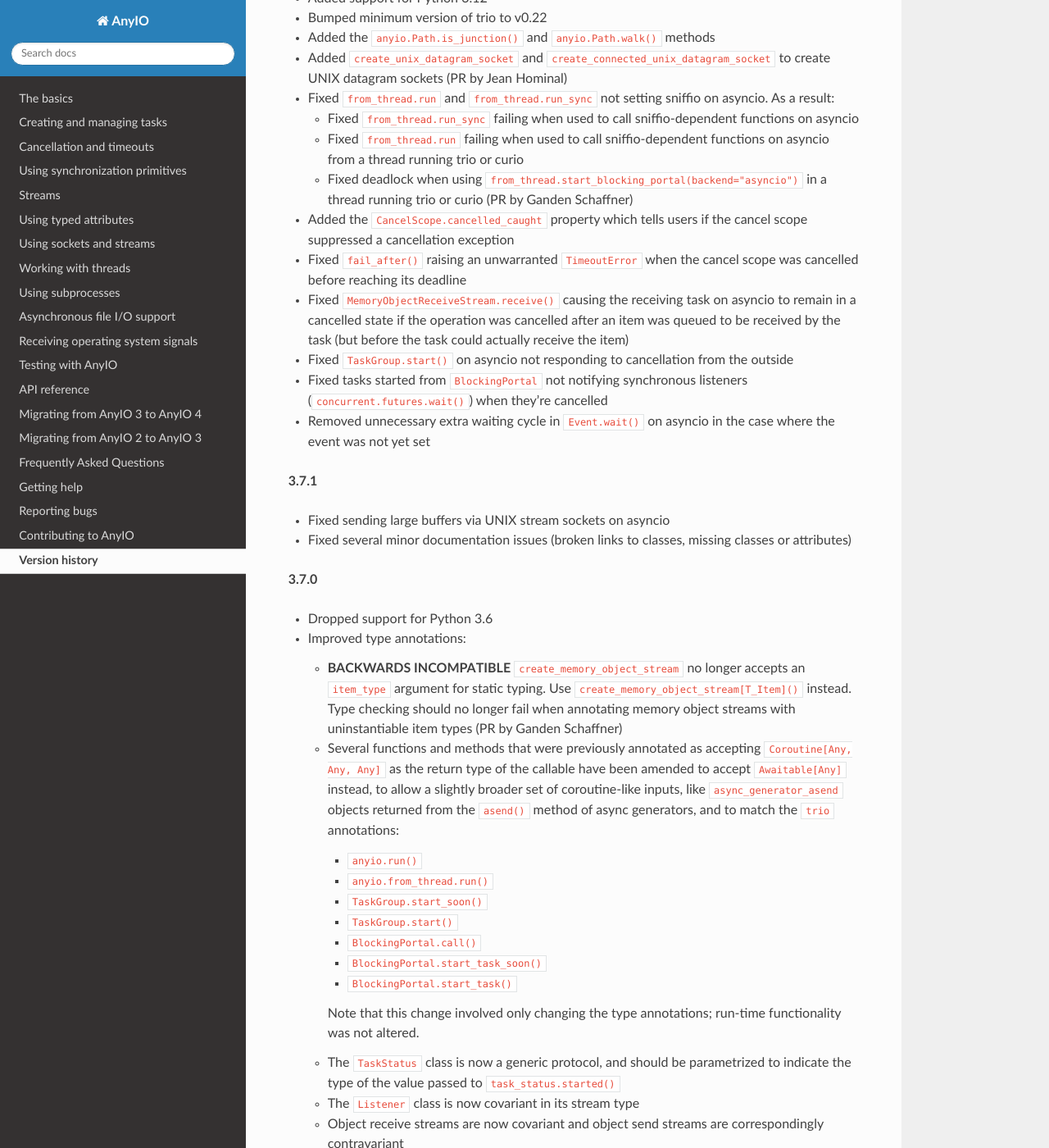
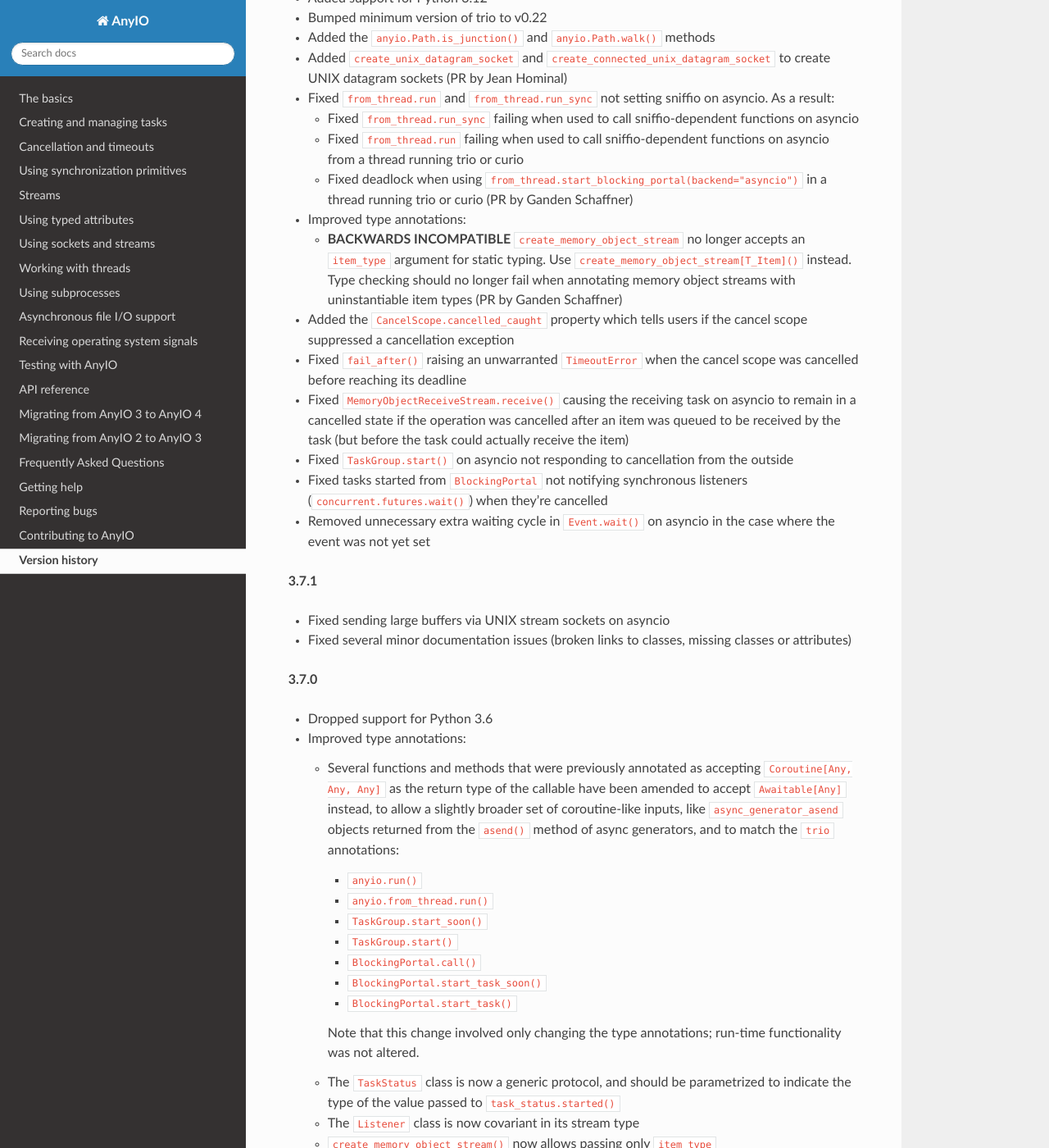
Before and after one commit to agronholm/anyio, a Sphinx documentation site: the page built from docs/versionhistory.rst, in a window 1280 px wide and 1400 px high, scrolled down 1050 px. Shown: the whole window at 82% size. Built offline with Sphinx 7.4.7 and the Read the Docs theme 2.0.0, drawn with Linux system fonts in a browser that asks for light colours; the version number could not be read and is left out.

Commit message:
Fix incorrect merge (454c7a618e3d3d6b738da108a3946385650ea477)

```diff
--- a/docs/versionhistory.rst
+++ b/docs/versionhistory.rst
@@ -53,6 +53,13 @@
     asyncio from a thread running trio or curio
   - Fixed deadlock when using ``from_thread.start_blocking_portal(backend="asyncio")``
     in a thread running trio or curio (PR by Ganden Schaffner)
+- Improved type annotations:
+
+  - **BACKWARDS INCOMPATIBLE** ``create_memory_object_stream`` no longer accepts an
+    ``item_type`` argument for static typing. Use
+    ``create_memory_object_stream[T_Item]()`` instead. Type checking should no longer
+    fail when annotating memory object streams with uninstantiable item types (PR by
+    Ganden Schaffner)
 - Added the ``CancelScope.cancelled_caught`` property which tells users if the cancel
   scope suppressed a cancellation exception
 - Fixed ``fail_after()`` raising an unwarranted ``TimeoutError`` when the cancel scope
@@ -102,6 +104,7 @@
   - The ``TaskStatus`` class is now a generic protocol, and should be parametrized to
     indicate the type of the value passed to ``task_status.started()``
   - The ``Listener`` class is now covariant in its stream type
+  - ``create_memory_object_stream()`` now allows passing only ``item_type``
   - Object receive streams are now covariant and object send streams are correspondingly
     contravariant
 - Changed ``TLSAttribute.shared_ciphers`` to match the documented semantics of
```
Also changed, not shown: other parts of docs/versionhistory.rst (+0 -5 lines).
